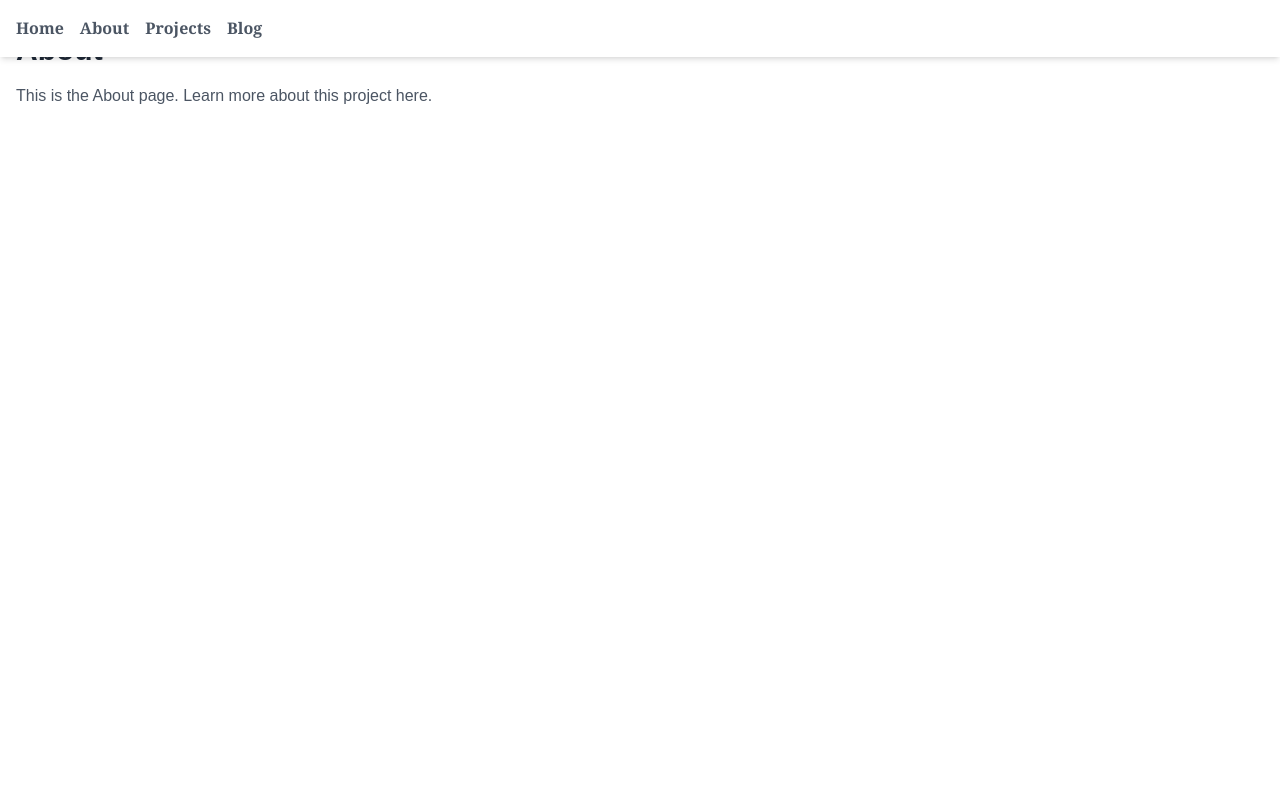
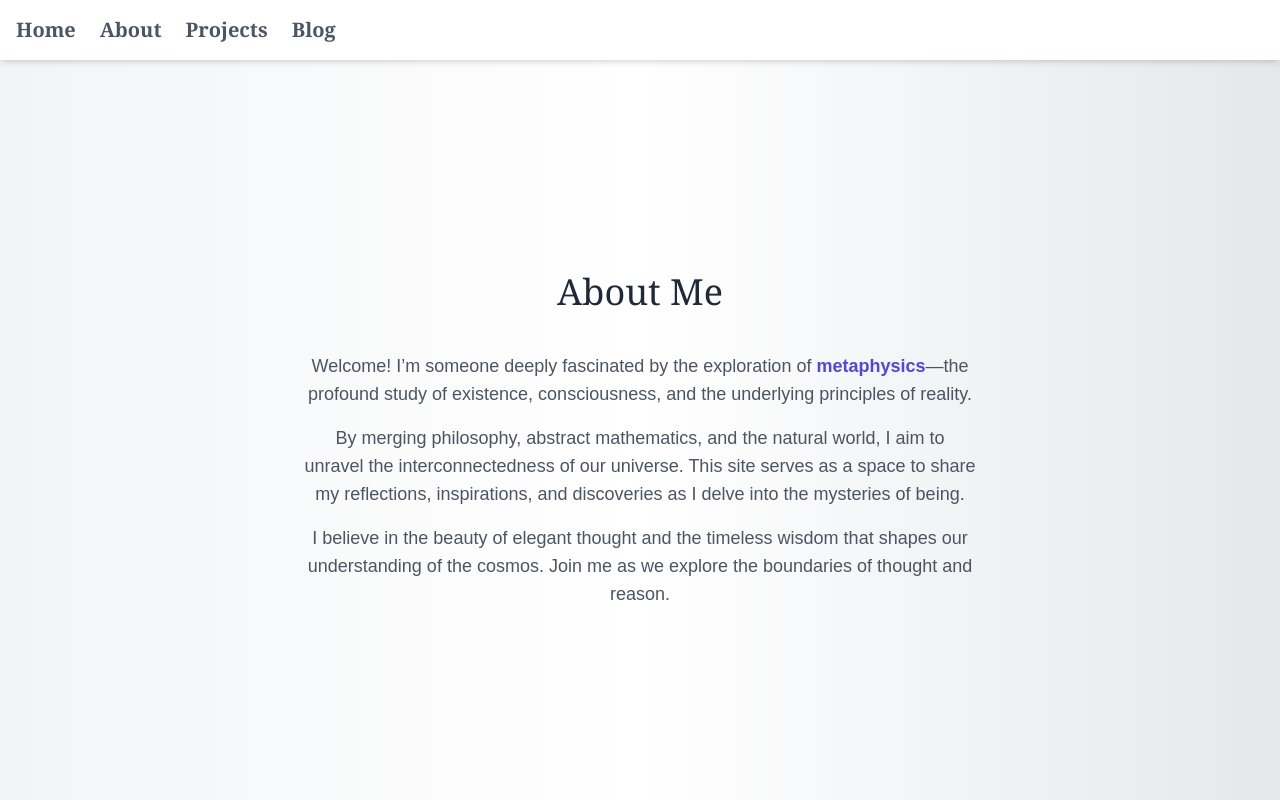
Before and after one commit to EMTDavid/Website, a Next.js app: page /about in a window 1280 px wide. Shown: the top 800 px of the page. Built offline with nearby package versions, Linux system fonts and the light colour scheme.

Commit message:
haha about page is up

```diff
--- a/src/components/Navbar.tsx
+++ b/src/components/Navbar.tsx
@@ -4,7 +4,7 @@ const Navbar = () => {
   return (
     <nav className="bg-white shadow-md w-full fixed top-0 left-0">
       <div className="container mx-auto px-4 py-4 flex justify-start items-center space-x-6">
-        <ul className="flex space-x-4 text-gray-600">
+        <ul className="flex space-x-6 text-gray-600 text-xl">
           <li>
             <Link href="/" className="hover:text-blue-600 font-bold font-serif">
               Home
--- a/src/pages/about.tsx
+++ b/src/pages/about.tsx
@@ -1,15 +1,28 @@
 import Navbar from '../components/Navbar';
+import Footer from '@/components/Footer';
 
 const About = () => {
   return (
     <>
       <Navbar />
-      <main className="container mx-auto px-4 py-8">
-        <h1 className="text-3xl font-bold text-gray-800">About</h1>
-        <p className="mt-4 text-gray-600">
-          This is the About page. Learn more about this project here.
+      <main className="flex flex-col items-center justify-center h-screen pt-20 bg-gradient-to-r from-gray-100 via-white to-gray-200">
+        <h1 className="text-4xl font-serif text-gray-800 mb-6">
+          About Me
+        </h1>
+        <p className="mt-4 text-lg text-gray-600 text-center max-w-2xl">
+          Welcome! I’m someone deeply fascinated by the exploration of
+          <span className="text-indigo-600 font-semibold"> metaphysics</span>—the profound study of existence,
+          consciousness, and the underlying principles of reality.
+        </p>
+        <p className="mt-4 text-lg text-gray-600 text-center max-w-2xl">
+          By merging philosophy, abstract mathematics, and the natural world, I aim to unravel the interconnectedness of our universe.
+          This site serves as a space to share my reflections, inspirations, and discoveries as I delve into the mysteries of being.
+        </p>
+        <p className="mt-4 text-lg text-gray-600 text-center max-w-2xl">
+          I believe in the beauty of elegant thought and the timeless wisdom that shapes our understanding of the cosmos. Join me as we explore the boundaries of thought and reason.
         </p>
       </main>
+      <Footer />
     </>
   );
 };
```
